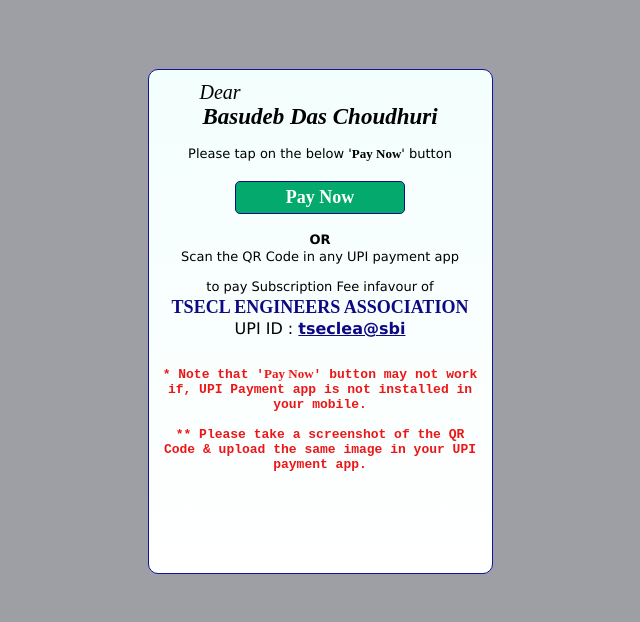
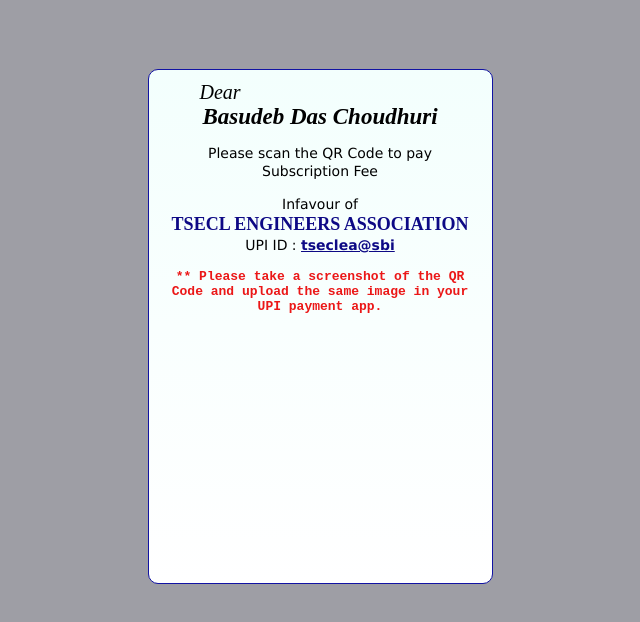
Before and after one commit to tseclengineersasso/002, a plain HTML site: page index.html in a window 1280 px wide. Shown: the whole page, without its empty margins (320-960 px from the left). Drawn offline with Linux system fonts and the light colour scheme; a script that the page names is missing.

Commit message:
Add files via upload

```diff
--- a/index.html
+++ b/index.html
@@ -15,22 +15,6 @@
 
     #qrcode {
         pointer-events: none;
-    }
-    button {
-        background-color: #04AA6D;
-        color: rgb(255, 255, 255);
-        padding: 5px 5px;
-        margin: 5px 0;
-        border: none;
-        cursor: pointer;
-        width: 50%;
-        border-radius: 5px;
-        border: 1px solid #0d0f83;
-    }
-    button:hover {
-        opacity: 0.9;
-        background-color: #7139d3;
-        color: rgb(253, 223, 133);
     }
     .container {
         text-align: center;
@@ -55,17 +39,19 @@
         font-weight: bold;
         line-height: 0.1;
         font-size: 23px;
-        padding-bottom: 5px;
+        padding-bottom: 3px;
     }
     .fnt3 {
-        font-size: 13px;
+        font-size: 14px;
+        line-height: 1.3;
+        padding-left: 30px;
+        padding-right: 30px;
+    }
+    .fnt4 {
+        font-size: 14px;
         line-height: 1.3;
         padding-left: 10px;
         padding-right: 10px;
-    }
-    .fnt4 {
-        font-family: 'Times New Roman';
-        font-weight: bold;
     }
     .fnt5 {
         font-family: 'Courier New';
@@ -99,7 +85,7 @@
     width: 23%; /* Could be more or less, depending on screen size */
     height: 53%;
     min-width: 343px;
-    min-height: 503px;
+    min-height: 513px;
     }
 
     /* Add Zoom Animation */
@@ -127,19 +113,11 @@
         <div class="container">
             <p class="fnt1">Dear</p>
             <p class="fnt2">Basudeb Das Choudhuri</p>
-            <p class="fnt3">Please tap on the below '<span class="fnt4">Pay Now</span>' button</p>
-
-            <a href="upi://pay?pa=tseclea@sbi&pn=TSECL%20ENGINEERS%20ASSOCIATION&mc=8398&tr=&tn=ID002%20Subscription&am=&cu=INR&url=&mode=02&purpose=00&orgid=159002&sign=MEUCIQC4XHZJWEfBspS1A6+UMtQcBr/ZT00bWTdvZJhRCsLilwIgGPyzjukW/iwSieU2ohpTzfGLGxYwuJfK4ws/lBz8rzs=">
-                <button class="fnt">Pay Now</button>
-            </a>
-            <p class="fnt3"><b>OR</b><br><span style="line-height: 1.3">Scan the QR Code in any UPI payment app</span></p>
+            <p class="fnt3">Please scan the QR Code to pay Subscription Fee</p>
             <center id="qrcode"></center>
-            <p class="fnt3">to pay Subscription Fee infavour of<br><a class="fnt" style="color: rgb(13, 9, 133);">TSECL ENGINEERS ASSOCIATION</a>
-                <br><span style="font-size: 16px;">UPI ID : <u style="color: rgb(13, 9, 133);"><b>tseclea@sbi</b></u></span></p>
-
-            <p class="fnt5" style="padding-top: 13px;">* Note that '<span class="fnt4">Pay Now</span>' button may not work if, UPI Payment app is not installed in your mobile. </p>
-            <p class="fnt5"> ** Please take a screenshot of the QR Code & upload the same image in your UPI payment app. </p>
-
+            <p class="fnt4">Infavour of<br><a class="fnt" style="color: rgb(13, 9, 133);">TSECL ENGINEERS ASSOCIATION</a>
+                <br>UPI ID : <u style="color: rgb(13, 9, 133);"><b>tseclea@sbi</b></u></p>
+            <p class="fnt5"> ** Please take a screenshot of the QR Code and upload the same image in your UPI payment app. </p>
         </div>
     </div>
 </div>
@@ -149,8 +127,8 @@
         var upiData = "upi://pay?pa=tseclea@sbi&pn=TSECL%20ENGINEERS%20ASSOCIATION&mc=8398&tr=&tn=ID002%20Subscription&am=&cu=INR&url=&mode=02&purpose=00&orgid=159002&sign=MEUCIQC4XHZJWEfBspS1A6+UMtQcBr/ZT00bWTdvZJhRCsLilwIgGPyzjukW/iwSieU2ohpTzfGLGxYwuJfK4ws/lBz8rzs=";
         var qrcod = new QRCode(document.getElementById("qrcode"), {
             text: upiData,
-            width: 200,
-            height: 200,
+            width: 243,
+            height: 243,
         });
         qrcod.make();
     }
```
